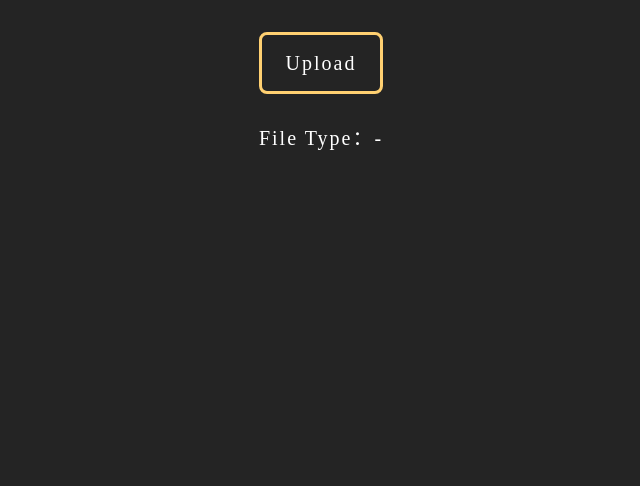
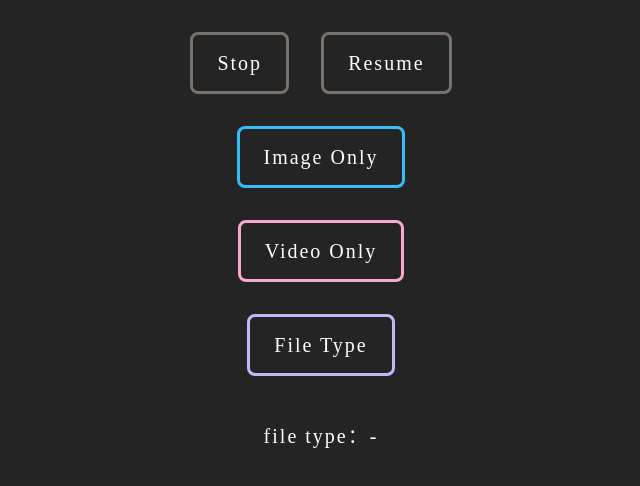
Before and after one commit to peng940825/current-device, a React (Vite) app: page / in a window 1280 px wide. Shown: the top 486 px of the page, without its empty margins (319-959 px from the left). Built offline with nearby package versions, Linux system fonts and the light colour scheme; a web font is replaced by a local one.

Commit message:
add 叮叮咚咚

```diff
--- a/src/App.jsx
+++ b/src/App.jsx
@@ -41,9 +41,54 @@ const App = () => {
 
   return (
     <>
+      <div className="scrolling-wrapper">
+        <button
+          type="button"
+          className="scrolling-button"
+          onClick={() => {
+            document.body.style.overflow = 'hidden';
+            document.body.style.position = 'relative';
+          }}
+        >
+          <p>Stop</p>
+        </button>
+        <button
+          type="button"
+          className="scrolling-button"
+          onClick={() => {
+            document.body.style.overflow = '';
+            document.body.style.position = '';
+          }}
+        >
+          <p>Resume</p>
+        </button>
+      </div>
+
       <div className="file-input-wrapper">
-        <label className="file-input-label" htmlFor="file-input">
-          Upload
+        <label htmlFor="image-only" style={{ borderColor: '#38bdf8' }}>
+          Image Only
+        </label>
+        <input id="image-only" type="file" accept="image/png, image/jpeg" />
+      </div>
+
+      <div className="file-input-wrapper">
+        <label htmlFor="video-only" style={{ borderColor: '#f9a8d4' }}>
+          Video Only
+        </label>
+        <input
+          id="video-only"
+          type="file"
+          accept="video/mp4, video/quicktime"
+        />
+      </div>
+
+      <div className="file-input-wrapper">
+        <label
+          className="file-input-label"
+          htmlFor="file-input"
+          style={{ borderColor: '#c4b5fd' }}
+        >
+          File Type
         </label>
         <input
           type="file"
@@ -55,7 +100,8 @@ const App = () => {
           }}
         />
       </div>
-      <p>File Type：{fileType}</p>
+
+      <p>file type：{fileType}</p>
 
       {data.reverse().map((item) => (
         <p key={item.key}>
--- a/src/index.css
+++ b/src/index.css
@@ -37,11 +37,11 @@ span {
   width: 100%;
   display: flex;
   justify-content: center;
-  margin-bottom: 16px;
+  margin-bottom: 32px;
 }
 
 label {
-  border: 3px #ffd071 solid;
+  border: 3px transparent solid;
   border-radius: 8px;
   padding: 0 24px;
   cursor: pointer;
@@ -50,3 +50,20 @@ label {
 input {
   display: none;
 }
+
+.scrolling-wrapper {
+  width: 100%;
+  margin-bottom: 32px;
+  display: flex;
+  align-items: center;
+  justify-content: center;
+}
+
+.scrolling-button {
+  border: 3px #78716c solid;
+  border-radius: 8px;
+  padding: 0 24px;
+  background: transparent;
+  margin: 0 16px;
+  cursor: pointer;
+}
```
